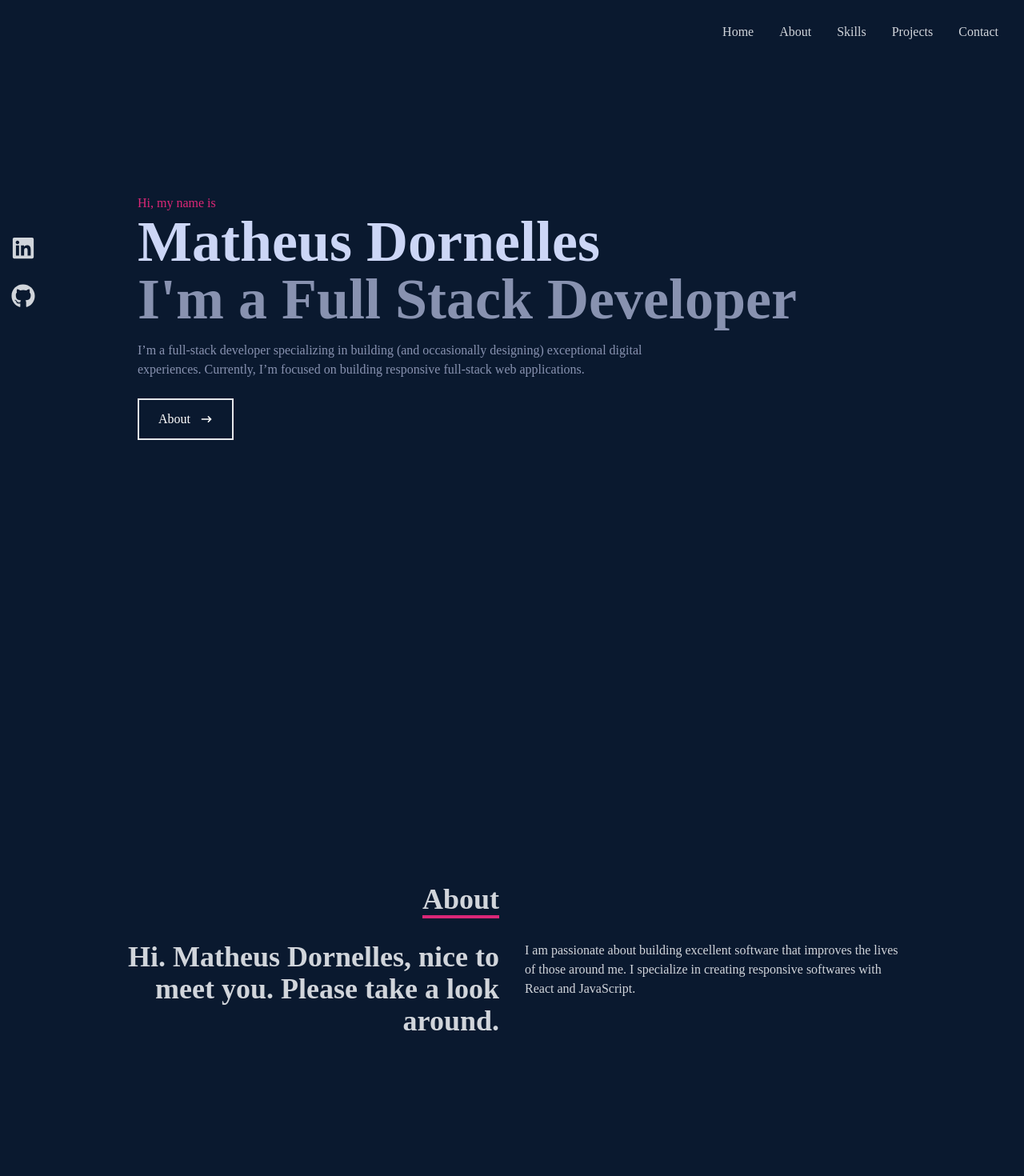
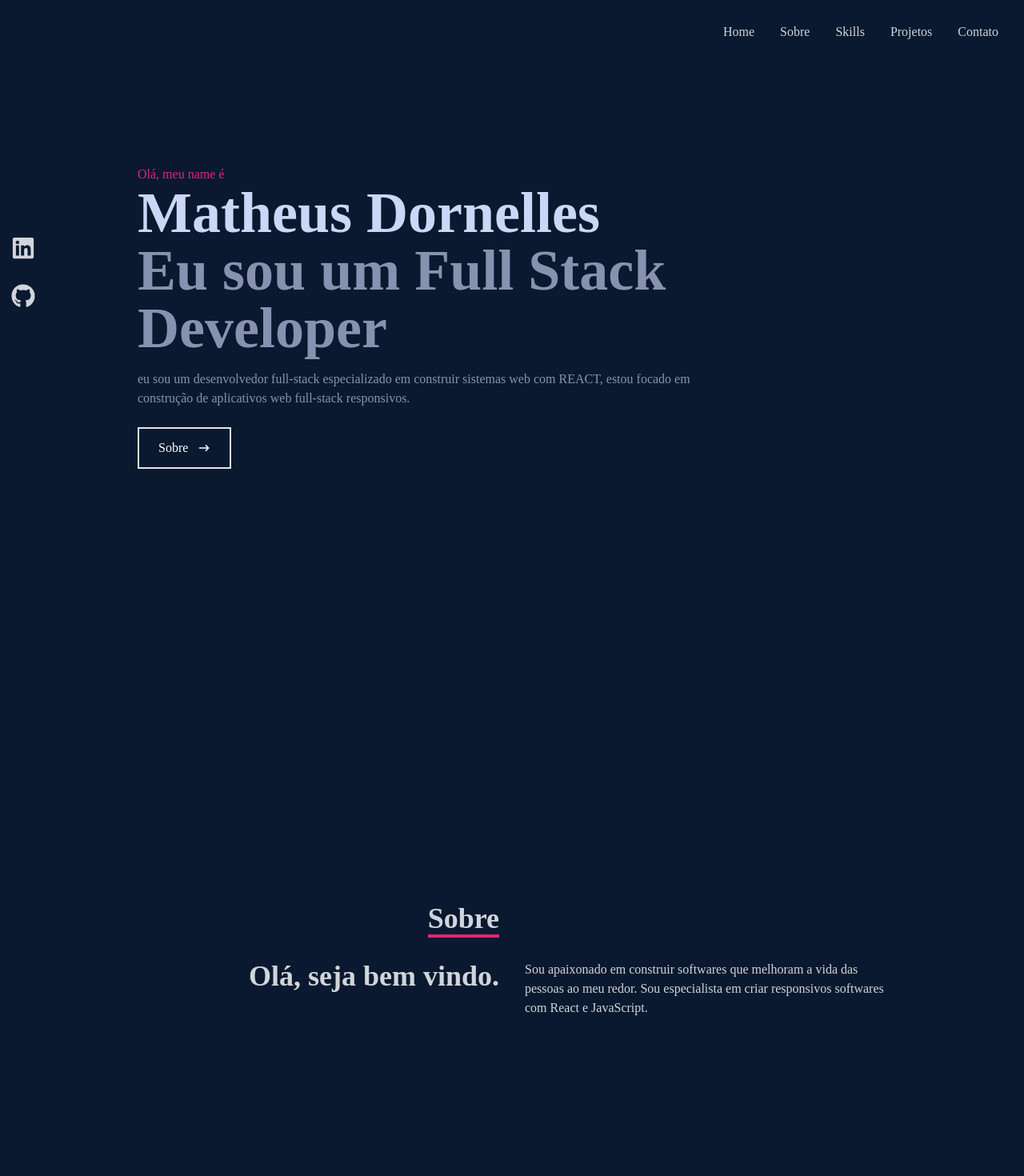
Before and after one commit to matheusDornelles/portfolio-react-tailwind, a React (Create React App) app in the folder portfolio-tailwind/: page / in a window 1280 px wide. Shown: the top 1470 px of the page at 80% size. Built offline with nearby package versions, Linux system fonts and the light colour scheme.

Commit message:
portuguese text

```diff
--- a/portfolio-tailwind/src/components/About.jsx
+++ b/portfolio-tailwind/src/components/About.jsx
@@ -8,19 +8,19 @@ const About = () => {
         <div className='max-w-[1000px] w-full grid grid-cols-2 gap-8'>
           <div className='sm:text-right pb-8 pl-4'>
             <p className='text-4xl font-bold inline border-b-4 border-pink-600'>
-              About
+              Sobre
             </p>
           </div>
           <div></div>
           </div>
           <div className='max-w-[1000px] w-full grid sm:grid-cols-2 gap-8 px-4'>
             <div className='sm:text-right text-4xl font-bold'>
-              <p>Hi. Matheus Dornelles, nice to meet you. Please take a look around.</p>
+              <p>Olá, seja bem vindo.</p>
             </div>
             <div>
-              <p>I am passionate about building excellent software that improves
-              the lives of those around me. I specialize in creating responsive
-              softwares with React and JavaScript.
+              <p>Sou apaixonado em construir softwares que melhoram
+               a vida das pessoas ao meu redor. Sou especialista em criar responsivos
+               softwares com React e JavaScript.
               </p>
             </div>
           </div>
--- a/portfolio-tailwind/src/components/Contact.jsx
+++ b/portfolio-tailwind/src/components/Contact.jsx
@@ -5,13 +5,13 @@ const Contact = () => {
     <div name='contact' className='w-full h-screen bg-[#0a192f] flex justify-center items-center p-4'>
         <form method='POST' action="https://getform.io/f/21106bf4-930b-4690-86e2-b50448bcf991" className='flex flex-col max-w-[600px] w-full'>
             <div className='pb-8'>
-                <p className='text-4xl font-bold inline border-b-4 border-pink-600 text-gray-300'>Contact</p>
+                <p className='text-4xl font-bold inline border-b-4 border-pink-600 text-gray-300'>Contato</p>
                 <p className='text-gray-300 py-4'></p>
             </div>
             <input className='bg-[#ccd6f6] p-2' type="text" placeholder='Name' name='name' />
             <input className='my-4 p-2 bg-[#ccd6f6]' type="email" placeholder='Email' name='email' />
             <textarea className='bg-[#ccd6f6] p-2' name="message" rows="10" placeholder='Message'></textarea>
-            <button className='text-white border-2 hover:bg-pink-600 hover:border-pink-600 px-4 py-3 my-8 mx-auto flex items-center'>Let's Collaborate</button>
+            <button className='text-white border-2 hover:bg-pink-600 hover:border-pink-600 px-4 py-3 my-8 mx-auto flex items-center'>Vamos trabalhar juntos!!!</button>
         </form>
     </div>
   )
--- a/portfolio-tailwind/src/components/Home.jsx
+++ b/portfolio-tailwind/src/components/Home.jsx
@@ -14,16 +14,15 @@ const Home = () => {
 
             {/*container*/}
             <div className='max-w-[1000px] mx-auto px-8 flex flex-col justify-center h-full'>
-                <p className='text-pink-600'>Hi, my name is</p>
+                <p className='text-pink-600'>Olá, meu name é</p>
                 <h1 className='text-4xl sm:text-7xl font-bold text-[#ccd6f6]'>Matheus Dornelles</h1>
-                <h2 className='text-4xl sm:text-7xl font-bold text-[#8892b0]'>I'm a Full Stack Developer</h2>
-                <p className='text-[#8892b0] py-4 max-w-[700px]  '>I’m a full-stack developer specializing in building (and occasionally
-                    designing) exceptional digital experiences. Currently, I’m focused on
-                    building responsive full-stack web applications.</p>
+                <h2 className='text-4xl sm:text-7xl font-bold text-[#8892b0]'>Eu sou um Full Stack Developer</h2>
+                <p className='text-[#8892b0] py-4 max-w-[700px]  '>eu sou um desenvolvedor full-stack especializado em construir sistemas web com REACT, estou focado em
+                     construção de aplicativos web full-stack responsivos.</p>
                 <div>
                     <button onClick={handleClick} to="about" className='text-white group border-2 px-6 py-3 my-2 flex items-center hover:bg-pink-600 hover:border-pink-600'>
                         <Link onClick={handleClick} to="about" smooth={true} duration={500} >
-                            About
+                            Sobre
                         </Link>
                         <span className='group-hover:rotate-90 duration-300'>
                             <HiArrowNarrowRight className='ml-3 ' />
--- a/portfolio-tailwind/src/components/NavBar.jsx
+++ b/portfolio-tailwind/src/components/NavBar.jsx
@@ -26,7 +26,7 @@ const NavBar = () => {
         </li>
         <li>
           <Link to="about" smooth={true} duration={500} >
-            About
+            Sobre
           </Link>
         </li>
         <li>
@@ -36,12 +36,12 @@ const NavBar = () => {
         </li>
         <li>
           <Link to="work" smooth={true} duration={500} >
-            Projects
+            Projetos
           </Link>
         </li>
         <li>
           <Link to="contact" smooth={true} duration={500} >
-            Contact
+            Contato
           </Link>
         </li>
       </ul>
@@ -64,7 +64,7 @@ const NavBar = () => {
         </li>
         <li className='py-6 text-4xl'>
           <Link onClick={handleClick} to="about" smooth={true} duration={500} >
-            About
+            Sobre
           </Link>
         </li>
         <li className='py-6 text-4xl'>
@@ -74,12 +74,12 @@ const NavBar = () => {
         </li>
         <li className='py-6 text-4xl'>
           <Link onClick={handleClick} to="work" smooth={true} duration={500} >
-            Projects
+            Projetos
           </Link>
         </li>
         <li className='py-6 text-4xl'>
           <Link onClick={handleClick} to="contact" smooth={true} duration={500} >
-            Contact
+            Contato
           </Link>
         </li>
       </ul>
--- a/portfolio-tailwind/src/components/Work.jsx
+++ b/portfolio-tailwind/src/components/Work.jsx
@@ -7,7 +7,7 @@ const Work = () => {
         <div name='work' className='w-full md:h-screen text-gray-300  bg-[#0a192f]'>
             <div className='max-w [1000px] mx-auto p-4 flex flex-col justify-center w-full h-full'>
                 <div className='pd-8'>
-                    <p className='text-4xl font-bold inline border-b-4 text-gray-300 border-pink-600'>Projects</p>
+                    <p className='text-4xl font-bold inline border-b-4 text-gray-300 border-pink-600'>Projetos</p>
                 </div>
                 {/*container*/}
                 <div className='grid sm:grid-cols-2 md:grid-cols-3 gap-4'>
--- a/portfolio-tailwind/src/index.js
+++ b/portfolio-tailwind/src/index.js
@@ -2,7 +2,6 @@ import React from 'react';
 import ReactDOM from 'react-dom/client';
 import './index.css';
 import App from './App';
-
 
 const root = ReactDOM.createRoot(document.getElementById('root'));
 root.render(
```
Also changed, not shown: package.json (+20 -1 lines), 1 other file (tests, documents, lock files or other folders).
